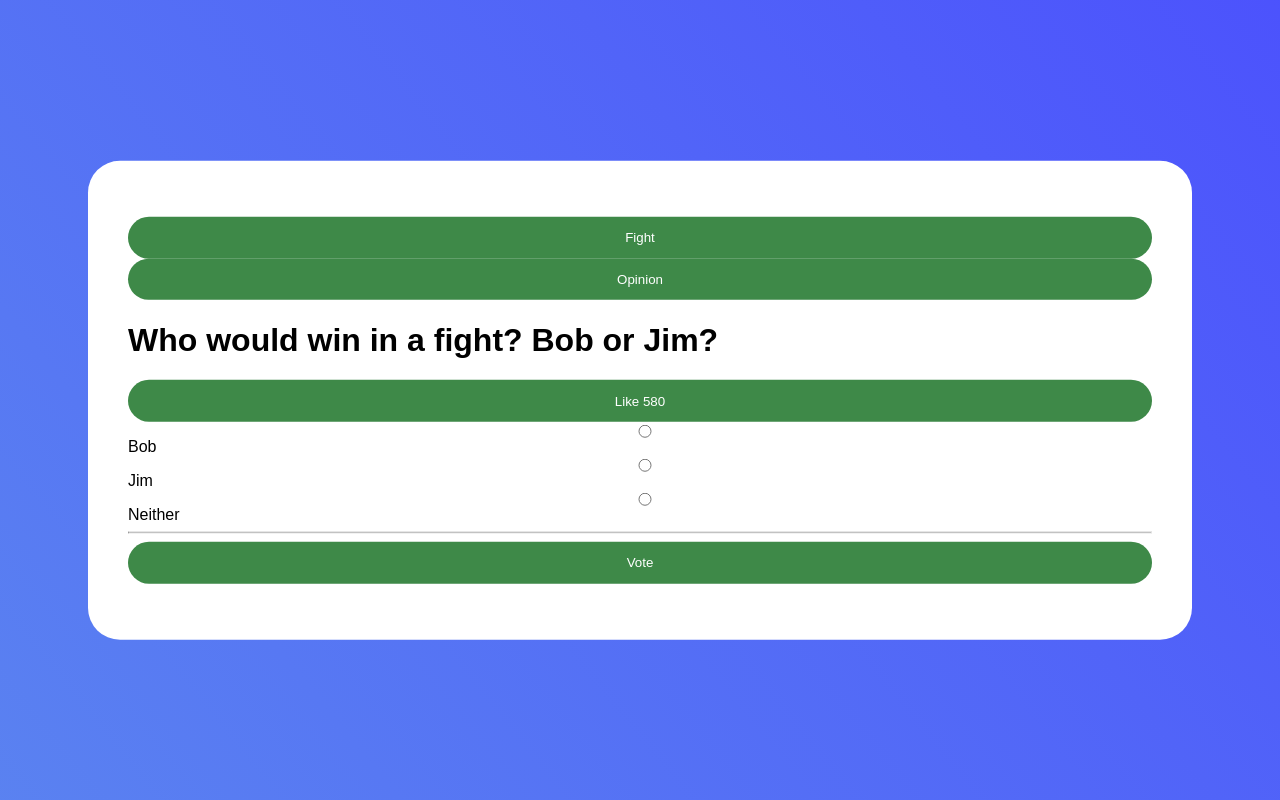
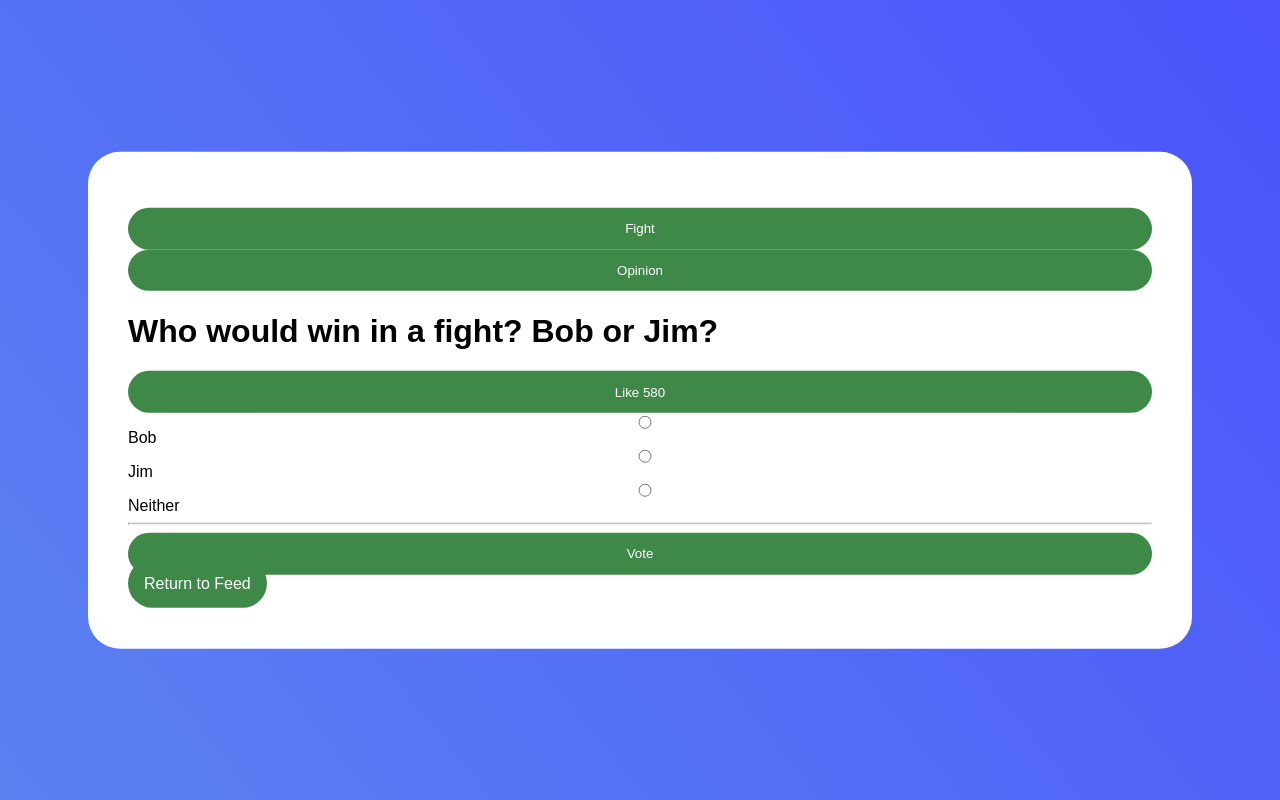
Before and after one commit to AKhaz/djangoSite, a Django app: page /polling/2/ in a window 1280 px wide. Run offline with Django 3.2, Linux system fonts and the light colour scheme; data comes from the database, SQL or seed files in the repository; both versions use the stored data as it was after the commit.

Commit message:
Ui Fixes and Login Error Messages

```diff
--- a/polling/static/polling/createPost.js
+++ b/polling/static/polling/createPost.js
@@ -6,5 +6,5 @@ function createNewChoice(){
   for (i = 0; i <= allChoices; i++){
     choiceNum += 1;
   }
-  choiceDiv.innerHTML += "<input class='InputFormBox' type='text' name = '" + choiceNum + "' placeholder='" + choiceNum + "'></input>"
+  choiceDiv.innerHTML += "<input class='InputFormBox' type='text' name = 'Option" + choiceNum + "' placeholder='Option " + choiceNum + "'></input>"
 }
--- a/polling/static/polling/style.css
+++ b/polling/static/polling/style.css
@@ -81,8 +81,6 @@ input{
   align-content: center;
   align-items: center;
   border-radius: 10px;
-  padding-top: 0.5em;
-  padding-bottom: 0.5em;
   box-shadow: 0px 0px 64px -16px black;
 }
 .PollDiv{
--- a/polling/templates/polling/createPost.html
+++ b/polling/templates/polling/createPost.html
@@ -5,7 +5,6 @@
   <h1>Create Post</h1>
   <form method="POST">
     {% csrf_token %}
-    <input class="InputFormBox" type="text" name = "Title" placeholder="Title" style="width:50%"></input>
     <textarea class="InputTextArea" name = "BodyText" placeholder="Body Text" rows="10" style="width:100%"></textarea>
     <hr></hr>
     <h2>Create Choices</h2>
--- a/polling/templates/polling/detail.html
+++ b/polling/templates/polling/detail.html
@@ -18,6 +18,7 @@
       <label for="choice{{ forloop.counter }}">{{ choice.choiceText }}</label><br>
   {% endfor %}
   <hr></hr>
-  <input type="submit" value="Vote">
+  <input type="submit" class="LikeButton" value="Vote">
+  <a href = "{% url 'polling:index'%}">Return to Feed</a>
   </form>
 </div>
--- a/polling/templates/polling/index.html
+++ b/polling/templates/polling/index.html
@@ -1,10 +1,10 @@
 {% load static %}
 <link rel="stylesheet" type="text/css" href="{% static 'polling/style.css' %}">
 <div class="TitleBar">
-  <img class="PolarIcon" alt="Polar Icon" src="../../static/polling/images/polarIcon.png" width="180em">
+  <img class="PolarIcon" alt="Polar Icon" src="../../static/polling/images/polarIcon.png" width="200em" style="padding: 0.5em">
   <hr></hr>
   {% if userLoggedIn %}
-    <p>Make your vote count {{user.username}}!</p>
+    <p>Make your vote count <em>{{user.username}}</em>!</p>
     <a href="{% url 'polling:post' %}"><button href="{% url 'polling:post' %}">Create New Post</button></a>
     <form method="POST">
       {% csrf_token %}
@@ -12,6 +12,7 @@
     </form>
   {% else %}
     <p>You are not logged in. Please log in to post or like polls.</p>
+    {% if error_message %}<p><strong>{{ error_message }}</strong></p>{% endif %}
     <form method="POST">
       {% csrf_token %}
       <input type="text" name = "Username" placeholder="Username"></input>
--- a/polling/views.py
+++ b/polling/views.py
@@ -44,9 +44,8 @@ class IndexView(generic.ListView):
                     #print("Logged in successfully")
                     login(request, user)
                 else:
-                    #print("User not found")
-                    #print(user)
-                    pass
+                    questions = self.get_queryset()
+                    return render(request, 'polling/index.html', {'latestQuestions' : questions, "userLoggedIn": userLoggedIn, 'error_message' : "Cannot find user with login info."})
             if "Register" in request.POST.keys():
                 newUser = User(username = request.POST['Username'], password = make_password(request.POST['Password']))
                 newUser.save()
@@ -95,6 +94,11 @@ class PostView(View):
 
     def get(self, request):
         return render(request, self.template_name, {})
+
+    # def post(self, request):
+    #     # Create a new question based on the keys in the request (which come from the template)
+    #     newPost = question.objects.create(questionText = request.POST['BodyText'], publicationDate = timezone.now())
+
     def get_queryset(self):
         """
         Excludes any questions that aren't published yet.
--- a/todo.txt
+++ b/todo.txt
@@ -1,5 +1,3 @@
 To Do:
-- Make tag searching in detail view possible.
-- Better Vote Display
 - Create Post Functionality
 - Maybe User Page?
```
Also changed, not shown: db.sqlite3.
